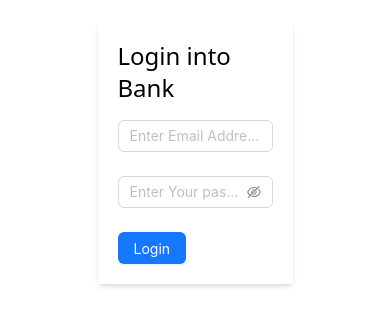
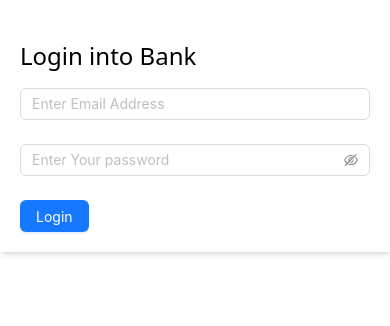
Before and after one commit to Dogunfx/simple-login-with-ANTD-and-React, a Next.js app: page / in a window 390 px wide. Shown: the top 326 px of the page. Built offline with nearby package versions, Linux system fonts and the light colour scheme.

Commit message:
added media query

```diff
--- a/app/page.jsx
+++ b/app/page.jsx
@@ -15,7 +15,7 @@ export default function Home() {
     }
   }
   return (
-    <main className="p-5 mx-auto m-5 shadow-md w-1/2 ">
+    <main className="p-5 mx-auto m-5 shadow-md sm:w-1/2">
       <h1 className="mb-4 text-2xl">Login into Bank</h1>
       <Form form={form}>
         <Form.Item name="email" rules={[{ required: true }]}>
```
